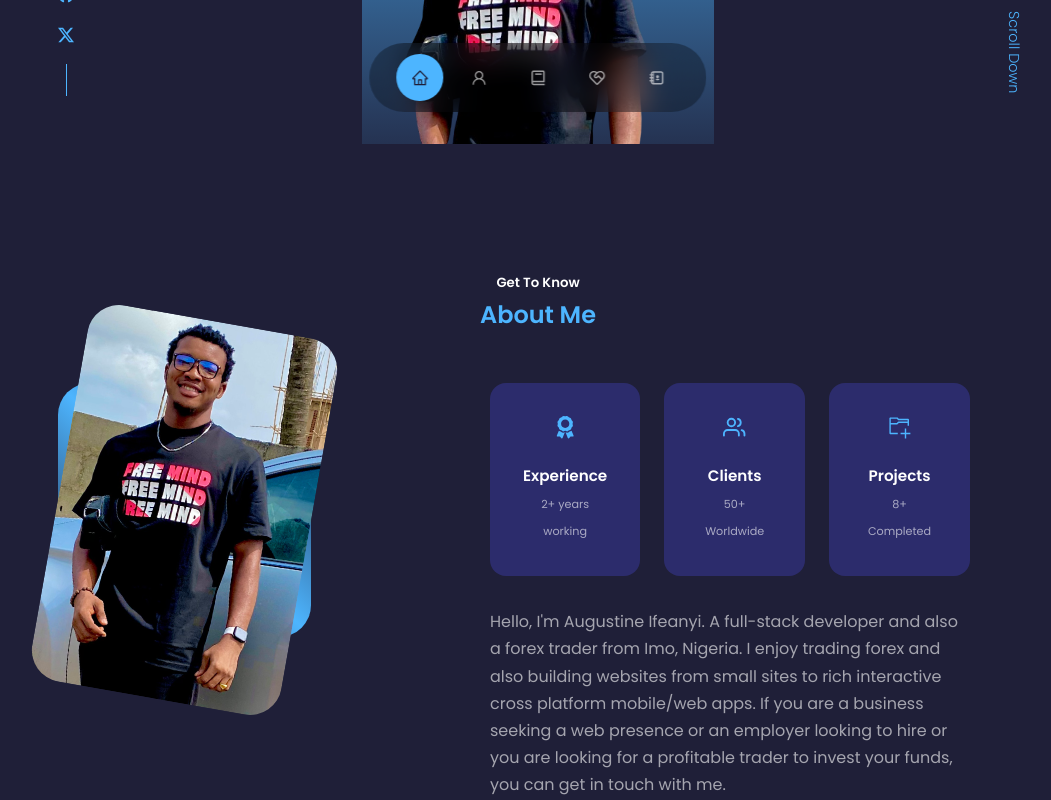
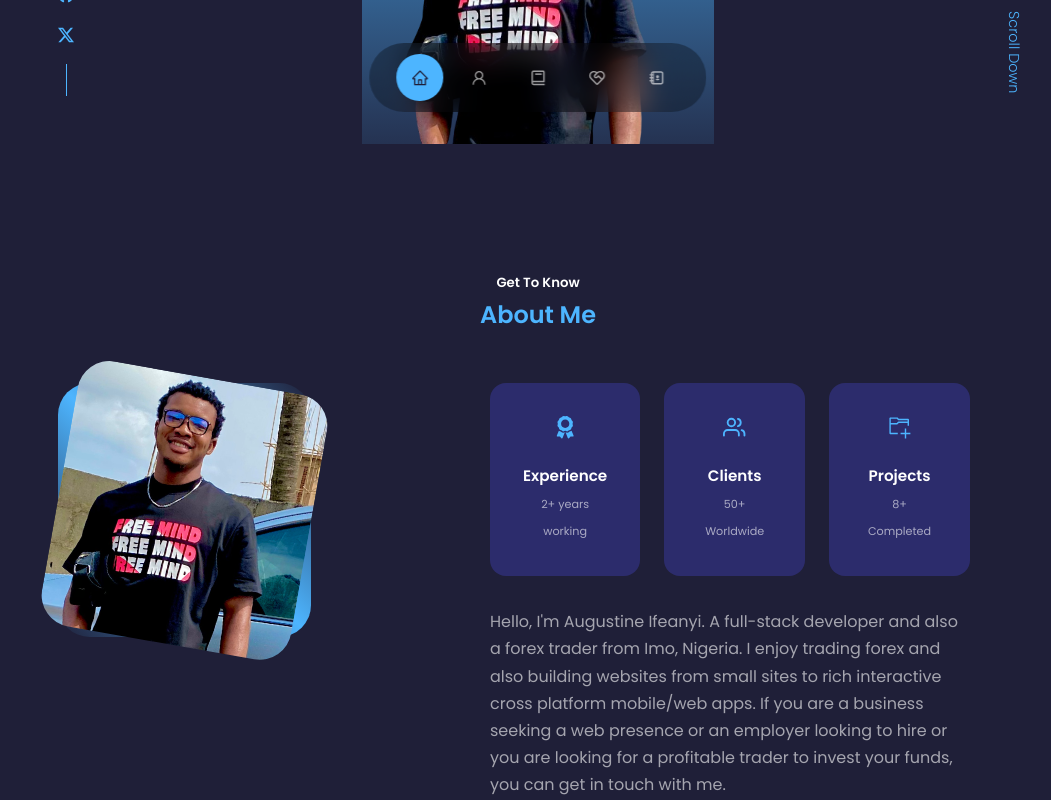
Before and after one commit to Augustine56/My-Portfolio, a React (Create React App) app: page / in a window 1280 px wide. Shown: the part 656-1456 px from the top of the page, without its empty margins (102-1153 px from the left). Built offline with nearby package versions, Linux system fonts and the light colour scheme.

Commit message:
second update

```diff
--- a/src/components/About/About.css
+++ b/src/components/About/About.css
@@ -13,6 +13,7 @@ gap: 15%;
 }
 .about__me-image {
   border-radius: 2rem;
+  height:106%;
   overflow: hidden;
   transform: rotate(10deg);
   transition: var(--transition);
```
